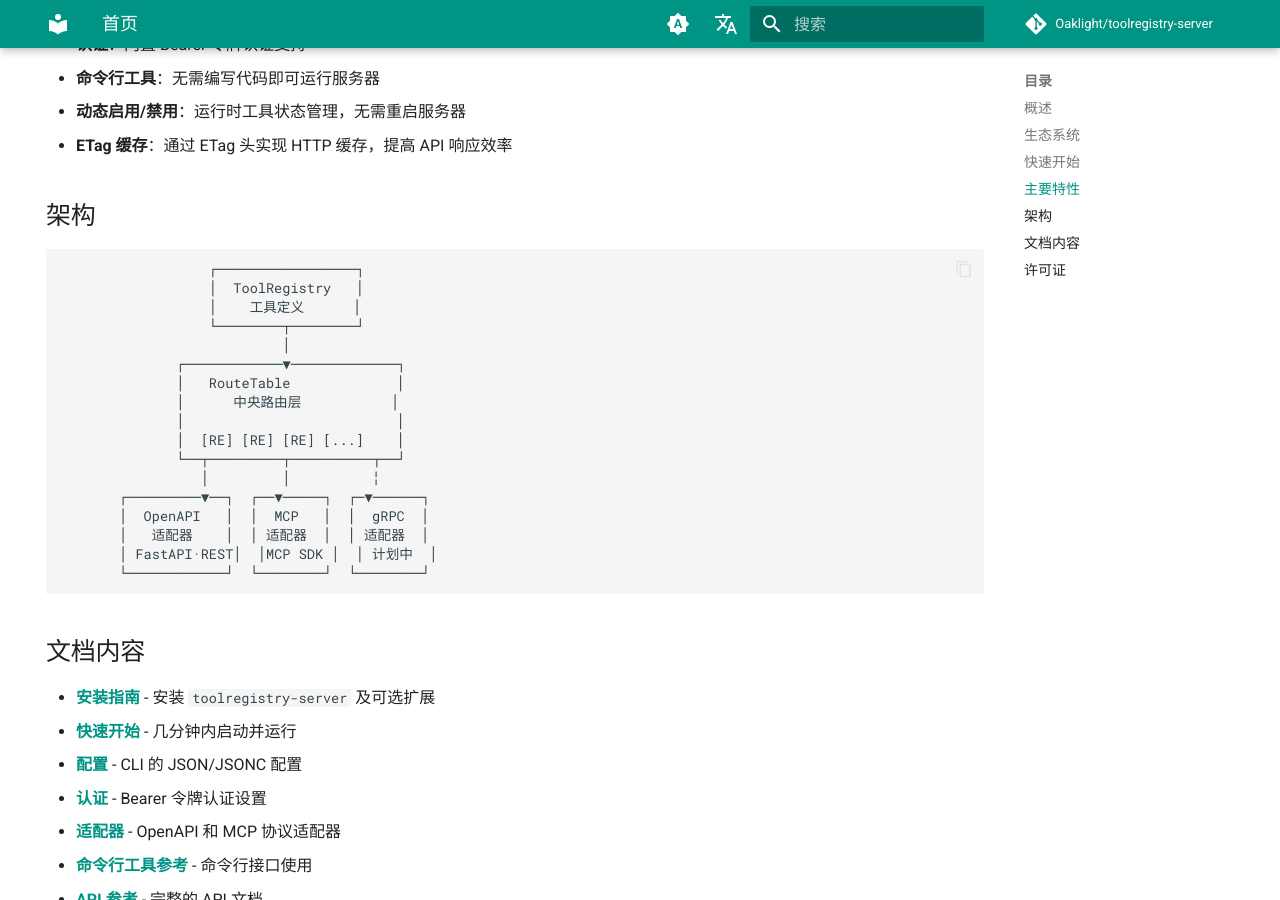
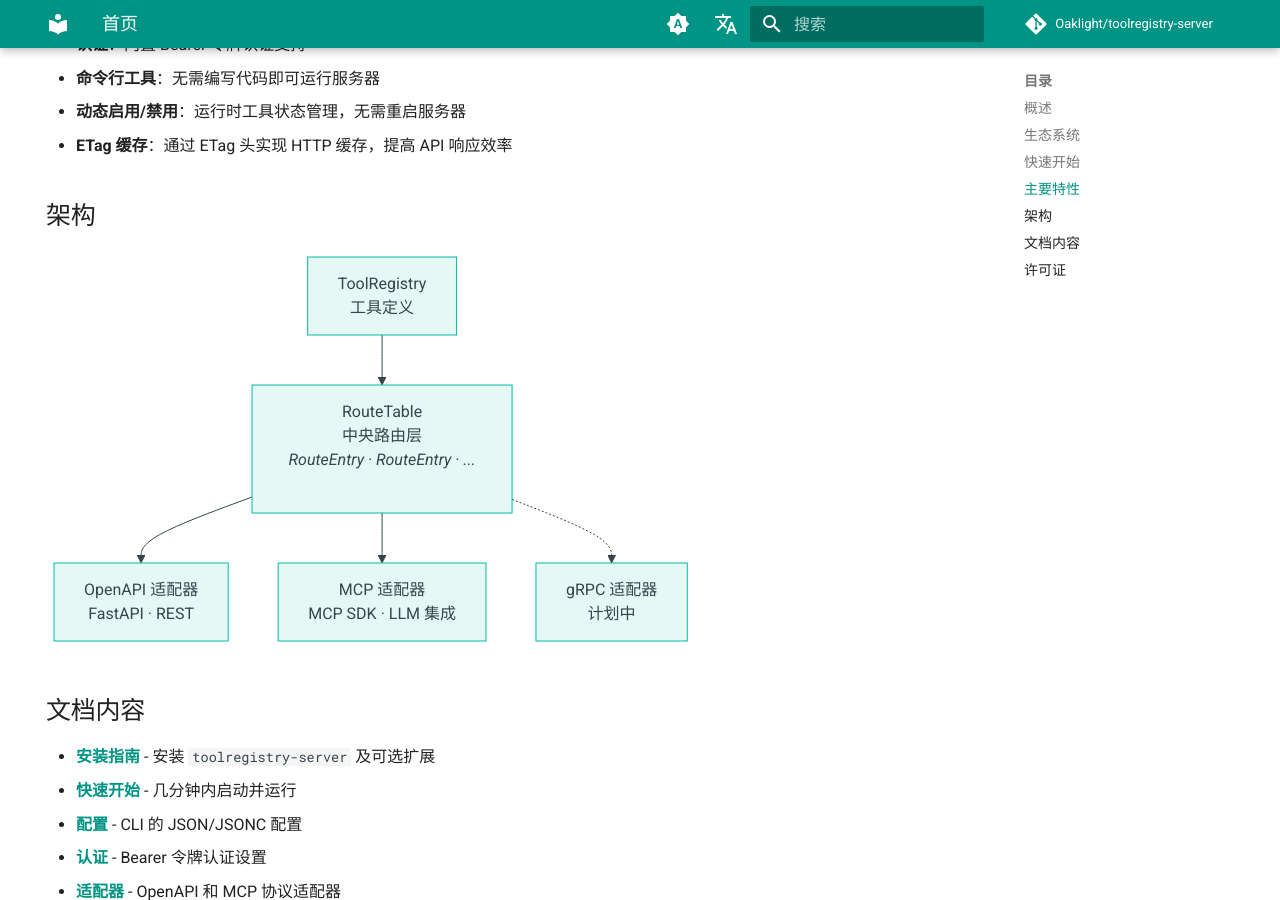
Before and after one commit to Oaklight/toolregistry-server, an MkDocs documentation site: the page built from docs/index.md, in a window 1280 px wide and 900 px high, scrolled down 1557 px. Built offline with MkDocs 1.6.1 and Material for MkDocs 9.7.7, drawn with Linux system fonts in a browser that asks for light colours; comment, search, counter and statistics services are not loaded; part of the change alters nothing that is shown.

Commit message:
docs: 使用简化的 mermaid 图表展示架构
移除导致 RouteEntry 垂直堆叠的子图，使用扁平节点布局，
将 RouteEntry 内联显示以获得更清晰的渲染效果。

````diff
--- a/docs/index.md
+++ b/docs/index.md
@@ -73,24 +73,18 @@ app = create_openapi_app(route_table)
 
 ## 架构
 
-```
-                  ┌─────────────────┐
-                  │  ToolRegistry   │
-                  │    工具定义      │
-                  └────────┬────────┘
-                           │
-              ┌────────────▼─────────────┐
-              │   RouteTable             │
-              │      中央路由层           │
-              │                          │
-              │  [RE] [RE] [RE] [...]    │
-              └──┬─────────┬──────────┬──┘
-                 │         │          ╎
-       ┌─────────▼──┐  ┌──▼─────┐  ┌─▼──────┐
-       │  OpenAPI   │  │  MCP   │  │  gRPC  │
-       │   适配器    │  │ 适配器  │  │ 适配器  │
-       │ FastAPI·REST│  │MCP SDK │  │ 计划中  │
-       └────────────┘  └────────┘  └────────┘
+```mermaid
+graph TD
+    TR[ToolRegistry<br/>工具定义]
+    RT[RouteTable<br/>中央路由层<br/><i>RouteEntry · RouteEntry · ...</i>]
+    OA[OpenAPI 适配器<br/>FastAPI · REST]
+    MA[MCP 适配器<br/>MCP SDK · LLM 集成]
+    GA[gRPC 适配器<br/>计划中]
+
+    TR --> RT
+    RT --> OA
+    RT --> MA
+    RT -.-> GA
 ```
 
 ## 文档内容
````
